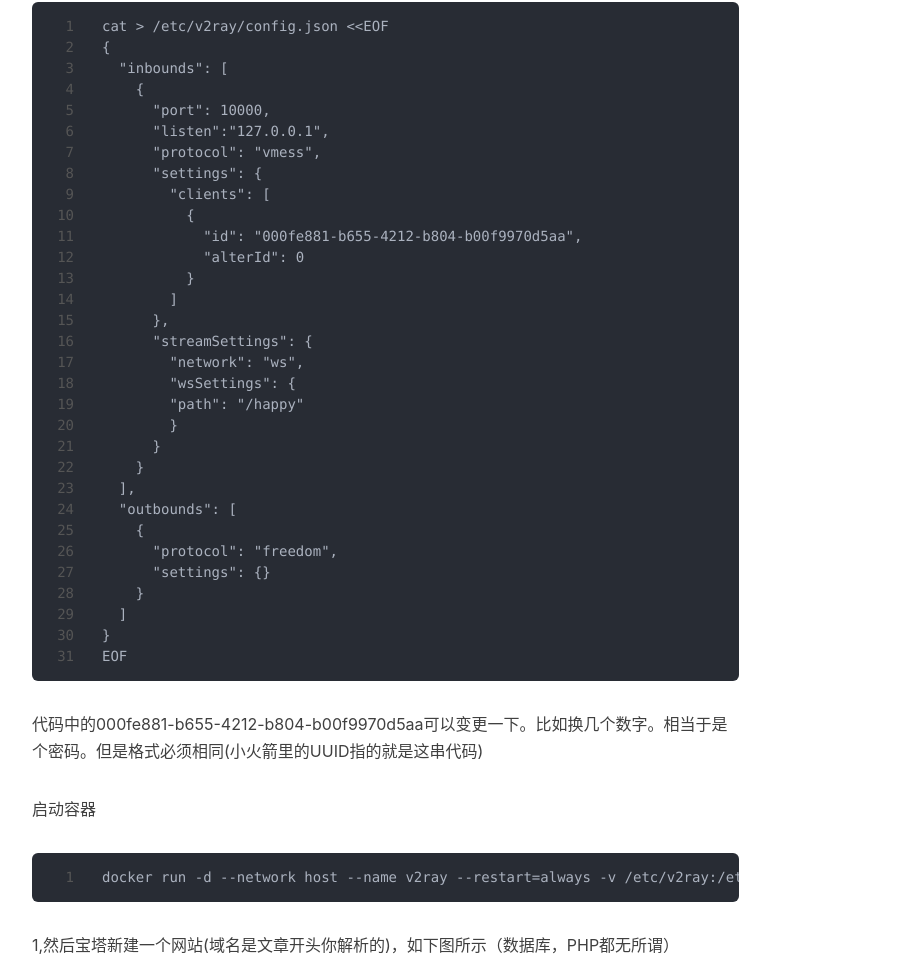
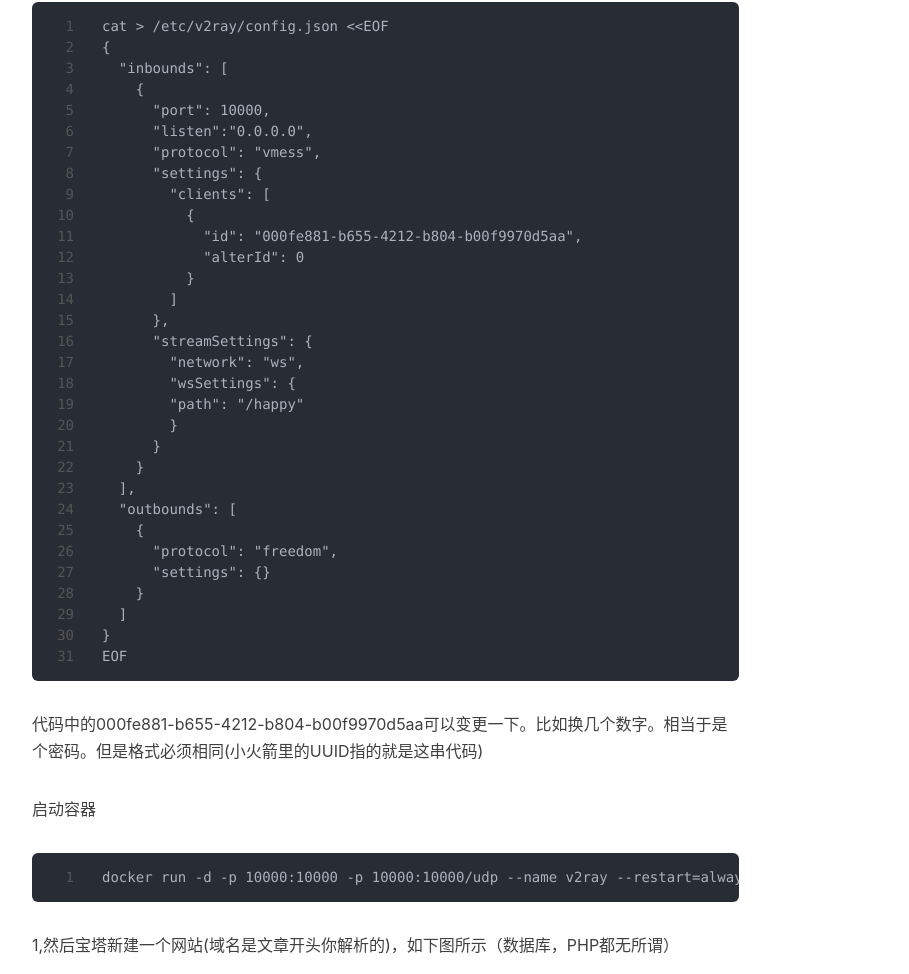
Before and after one commit to 8838/8838.github.io, a Jekyll site: the page built from _posts/2024-07-14-bt-docker-v2ray.md, in a window 1280 px wide and 1400 px high, scrolled down 649 px. Shown: the part 242-1216 px from the top of the window, without its empty margins (233-1142 px from the left). Built offline with Jekyll 4.4.1, drawn with Linux system fonts in a browser that asks for light colours; nearby versions of some CDN libraries; comment, search, counter and statistics services are not loaded.

Commit message:
Update 2024-07-14-bt-docker-v2ray.md

````diff
--- a/_posts/2024-07-14-bt-docker-v2ray.md
+++ b/_posts/2024-07-14-bt-docker-v2ray.md
@@ -33,7 +33,7 @@ cat > /etc/v2ray/config.json <<EOF
   "inbounds": [
     {
       "port": 10000,
-      "listen":"127.0.0.1",
+      "listen":"0.0.0.0",
       "protocol": "vmess",
       "settings": {
         "clients": [
@@ -66,7 +66,7 @@ EOF
 启动容器
 
 ```
-docker run -d --network host --name v2ray --restart=always -v /etc/v2ray:/etc/v2ray teddysun/v2ray:4.45.2
+docker run -d -p 10000:10000 -p 10000:10000/udp --name v2ray --restart=always -v /etc/v2ray:/etc/v2ray teddysun/v2ray:4.45.2
 ```
 
 1,然后宝塔新建一个网站(域名是文章开头你解析的)，如下图所示（数据库，PHP都无所谓）
````
